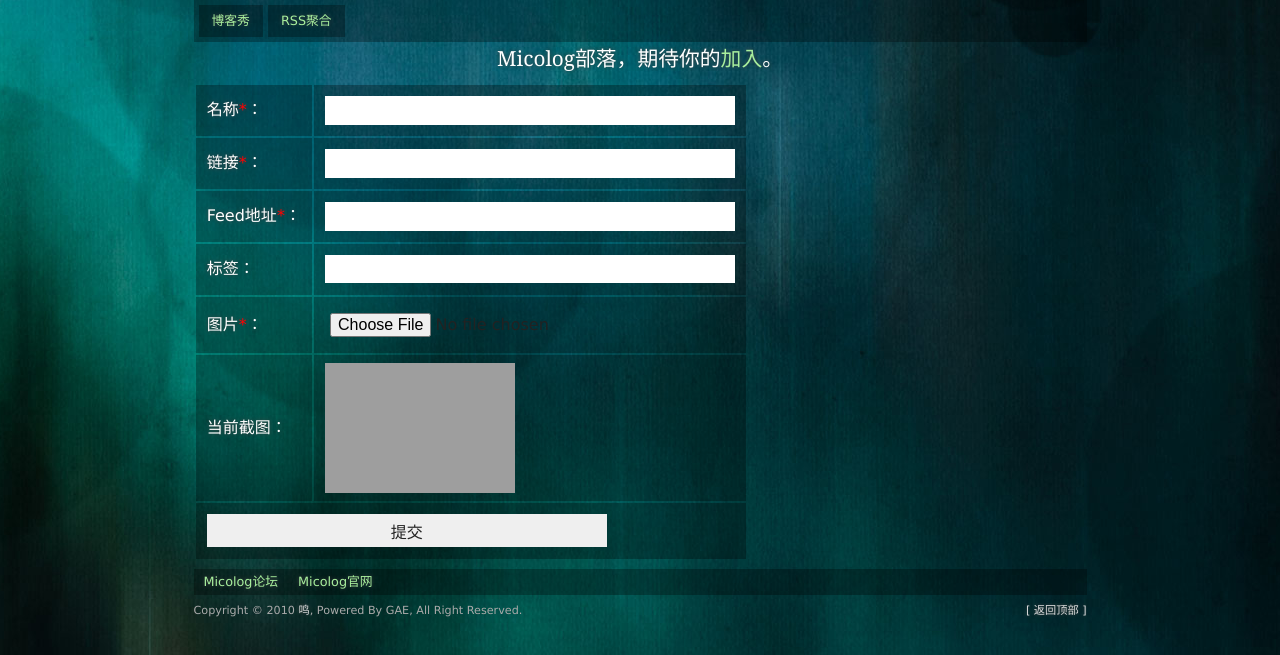
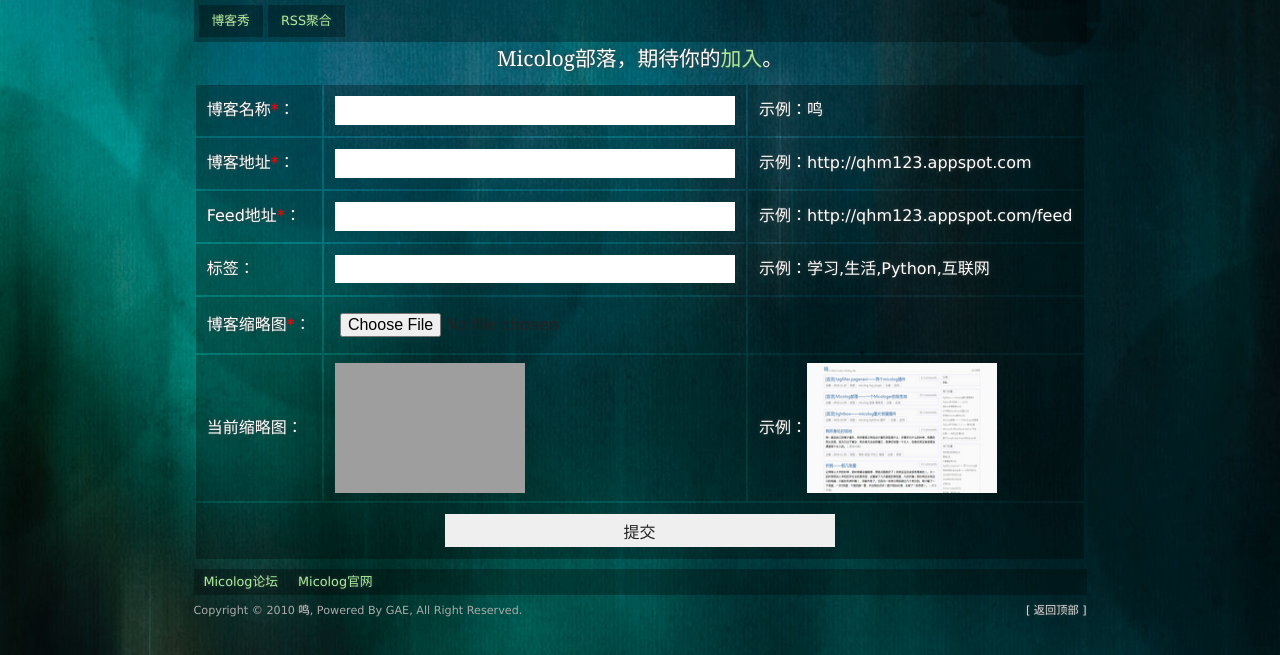
Before and after one commit to qhm123/micolog-tribe, a Django app: template src/welcome/templates/add.html in a window 1280 px wide. Shown: the part 145-800 px from the top of the page. Run offline with Django 3.2, Linux system fonts and the light colour scheme; the template is opened without the code that fills it, so the values that code supplies are empty; some libraries are stand-ins or nearby versions; grey boxes are pictures that could not be loaded.

Commit message:
添加页面修改，添加了字段填写示例。

```diff
--- a/src/rssa/views.py
+++ b/src/rssa/views.py
@@ -85,7 +85,9 @@ def fetch_feed(request):
 
 @requires_admin
 def add_all(request):
-    """管理员专用，根据博客信息，自动寻找Feed地址，并添加所有Feed信息到数据库。"""
+    """管理员专用，根据博客信息，自动寻找Feed地址，并添加所有Feed信息到数据库。
+    ---已废弃---。
+    """
 
     added_link = [feed.link for feed in models.Feed.all().fetch(limit=1000)]
 
--- a/src/static/main.css
+++ b/src/static/main.css
@@ -1623,5 +1623,11 @@ ul#showcontent li div {
 }
 
 #addblogtable input{
-	width: 400px;
-}
+	width: 390px;
+}
+
+.text-center{
+	float: left;
+	height: 130px;
+	line-height: 130px;
+}
--- a/src/welcome/templates/add.html
+++ b/src/welcome/templates/add.html
@@ -15,47 +15,44 @@
 	<form action="{% if showmail %}admin_add{% else %}add{% endif %}" method="post" enctype="multipart/form-data">
 		<table id="addblogtable">
 			<tr>
-				<td>名称<span style="color:red">*</span>：</td>
+				<td>博客名称<span style="color:red">*</span>：</td>
 				<td><input id="name" name="name" type="text" value="{{ blog.name }}" /></td>
+				<td>示例：鸣</td>
 			</tr>
 			{% if showmail %}
 			<tr>
 				<td>邮箱<span style="color:red">*</span>：</td>
 				<td><input id="mail" name="mail" type="text" value="" /></td>
+				<td>示例：</td>
 			</tr>
 			{% endif %}
-			<!-- <tr>
-				<td>类别<span style="color:red">*</span>：</td>
-				<td>
-					<input type="radio" name="category" value="1" {% ifequal blog.category '1' %}checked="true"{% endifequal %} />快乐
-					<input type="radio" name="category" value="2" {% ifequal blog.category '2' %}checked="true"{% endifequal %} />技术
-					<input type="radio" name="category" value="3" {% ifequal blog.category '3' %}checked="true"{% endifequal %} />学习
-					<input type="radio" name="category" value="4" {% ifequal blog.category '4' %}checked="true"{% endifequal %} />生活
-				</td>
-				<td><input id="category" name="category" type="text" value="{{ blog.category }}" /></td>
-			</tr> -->
 			<tr>
-				<td>链接<span style="color:red">*</span>：</td>
+				<td>博客地址<span style="color:red">*</span>：</td>
 				<td><input id="link" name="link" type="text" value="{{ blog.link }}" /></td>
+				<td>示例：http://qhm123.appspot.com</td>
 			</tr>
 			<tr>
 				<td>Feed地址<span style="color:red">*</span>：</td>
 				<td><input id="link" name="feedurl" type="text" value="{{ blog.feedurl }}" /></td>
+				<td>示例：http://qhm123.appspot.com/feed</td>
 			</tr>
 			<tr>
 				<td>标签：</td>
 				<td><input id="tags" name="tags" type="text" value="{{ blog.tags_string }}" /></td>
+				<td>示例：学习,生活,Python,互联网</td>
 			</tr>
 			<tr>
-				<td>图片<span style="color:red">*</span>：</td>
+				<td>博客缩略图<span style="color:red">*</span>：</td>
 				<td><input id="file" name="file" type="file" /></td>
+				<td></td>
 			</tr>
 			<tr>
-				<td>当前截图：</td>
+				<td>当前缩略图：</td>
 				<td><img id="curimg" src="/blogshow/img/{{ blog.key.id }}" alt="当前截图" width="190px" height="130px" /></td>
+				<td><div class="text-center">示例：</div><img src="/static/images/1.png" alt="示例截图" width="190px" height="130px" /></td>
 			</tr>
 			<tr>
-				<td colspan="2"><input id="submit" name="submit" type="submit" value="提交" /></td>
+				<td align="center" colspan="3"><input id="submit" name="submit" type="submit" value="提交" /></td>
 			</tr>
 		</table>
 	</form>
--- a/src/welcome/views.py
+++ b/src/welcome/views.py
@@ -63,6 +63,8 @@ def add(request):
             pic = request.FILES.get('file')
             tags = request.POST.get('tags')
             feedurl = request.POST.get('feedurl')
+            if 'http://' not in feedurl:
+                feedurl = 'http://' + feedurl
 
             blog = models.Blog.all().filter('user =', user).get()
 
```
Also changed, not shown: src/static/images/1.png (added), 1 other file.
